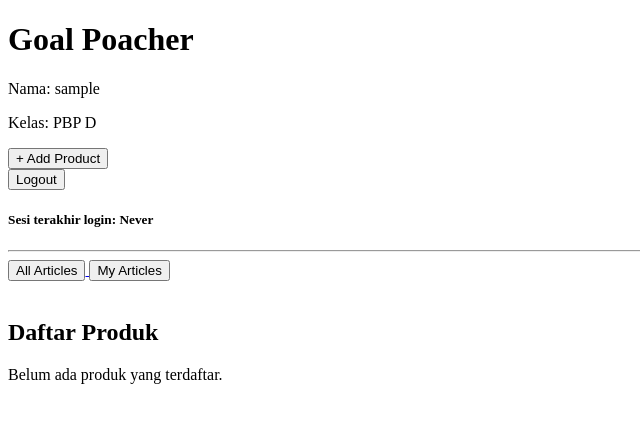
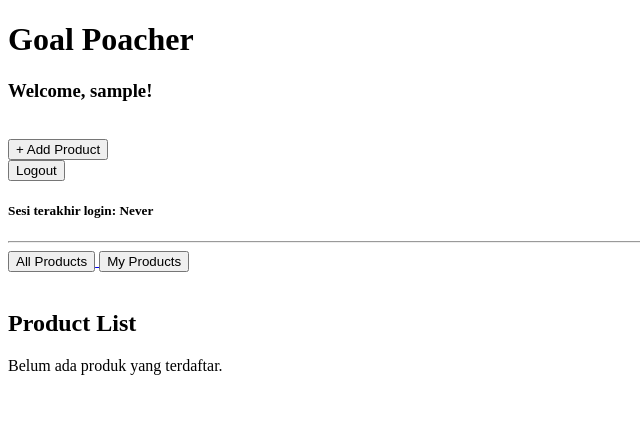
Before and after one commit to shaenette/goal-poacher, a Django app: page / in a window 1280 px wide. Shown: the top 423 px of the page, without its empty margins (0-640 px from the left). Run offline with Django 5.2, Linux system fonts and the light colour scheme; the visitor is signed in with stand-in values (Sample User, id 1); data that the repository does not hold is empty.

Commit message:
Tugas 4: Completed

```diff
--- a/main/templates/main.html
+++ b/main/templates/main.html
@@ -7,8 +7,8 @@
 <body>
     {% block content %}
     <h1>{{ app_name }}</h1>
-    <p>Nama: {{ student_name }}</p>
-    <p>Kelas: {{ class_name }}</p>
+    <h3>Welcome, {{ username }}!</h3>
+    <br>
 
     <a href="{% url 'main:add_product' %}">
         <button>+ Add Product</button>
@@ -20,13 +20,13 @@
     <h5>Sesi terakhir login: {{ last_login }}</h5>
     <hr>
     <a href="?filter=all">
-        <button type="button">All Articles</button>
+        <button type="button">All Products</button>
     </a>
     <a href="?filter=my">
-        <button type="button">My Articles</button>
+        <button type="button">My Products</button>
     </a>
     <br><br>
-    <h2>Daftar Produk</h2>
+    <h2>Product List</h2>
     {% if not product_list %}
     <p>Belum ada produk yang terdaftar.</p>
     {% else %}
@@ -39,8 +39,8 @@
 
         <p>{{ product.description|truncatewords:25 }}</p>
 
-            <p>Harga: Rp {{ product.price }}</p>
-            <p>Kategori: {{ product.category }}</p>
+        <p>Price: $ {{ product.price }}</p>
+        <p>Category: {{ product.category }}</p>
         <p>Stock: {{ product.stock }}</p>
 
         <a href="{% url 'main:show_product' product.id %}"><button>Detail</button></a>
@@ -48,6 +48,12 @@
     </div>
     <hr>
     {% endfor %}
+    <br>
+    <p>Credit to: </p>
+    <p>Nama: {{ student_name }}</p>
+    <p>NPM: {{npm}}</p>
+    <p>Kelas: {{ class_name }}</p>
+
     {% endif %}
     {% endblock content %}
 </body>
--- a/main/views.py
+++ b/main/views.py
@@ -57,8 +57,10 @@ def show_main(request):
 
     context = {
         "app_name": "Goal Poacher",
-        "student_name": request.user.username,
+        "username": request.user.username,
+        "student_name": "Nazwa Zahra Sausan",
         "class_name": "PBP D",
+        "npm": "2406397750",
         'product_list' : product_list,
         'last_login': request.COOKIES.get('last_login', 'Never'),
     }
```
Also changed, not shown: README.md. Lines whose indentation alone changed are shown as unchanged.
